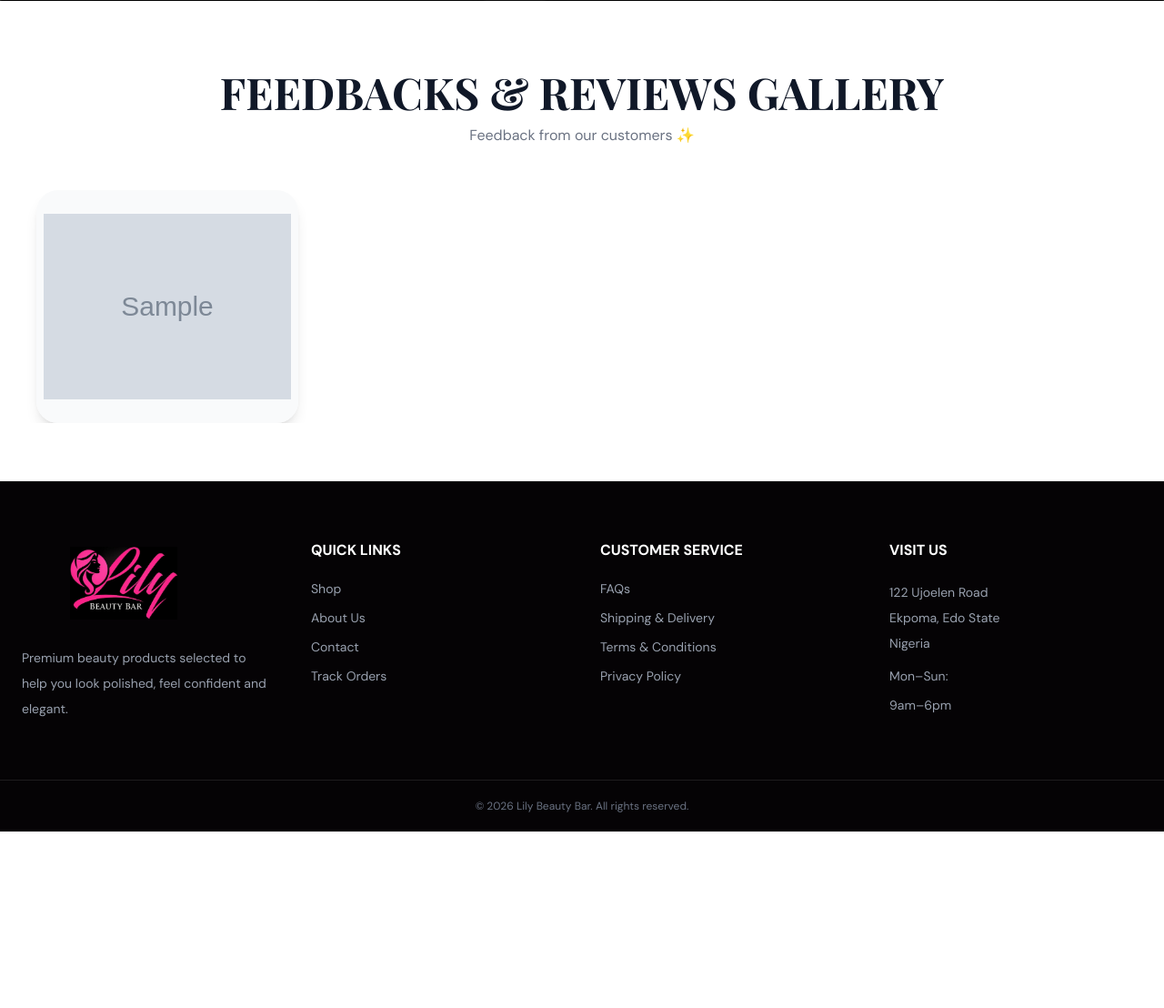
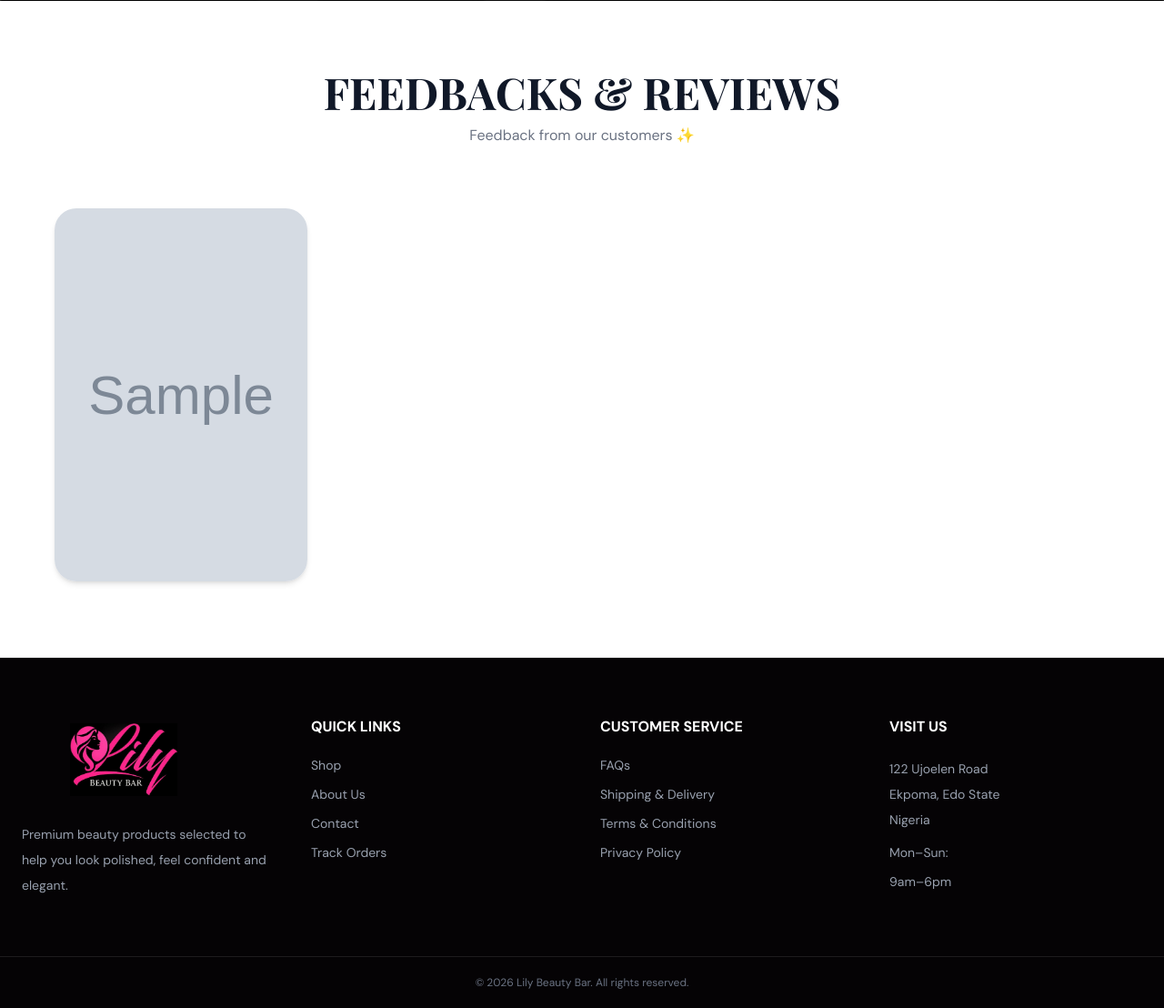
Before and after one commit to blessing267/lilybeautybar, a Django app: template shop/templates/shop/home.html in a window 1280 px wide. Shown: the part 3144-4252 px from the top of the page at 91% size. Before the commit the page ends 4058 px from the top, so only its background shows below. Run offline with Django 3.2, Linux system fonts and the light colour scheme; the template is opened without the code that fills it: most values are stand-ins (such as "Sample title", 1, 10 or a date in 2020); grey boxes marked "Sample" are stand-in pictures; parts of the project's set-up code (start-up, migrations or seed data) failed here and were passed over; some libraries are stand-ins or nearby versions.

Commit message:
'update'

```diff
--- a/shop/templates/shop/home.html
+++ b/shop/templates/shop/home.html
@@ -467,7 +467,7 @@
 
         <div class="mb-12 text-center">
             <h2 class="font-display mt-3 text-4xl font-bold text-gray-900 sm:text-5xl">
-                FEEDBACKS & REVIEWS GALLERY
+                FEEDBACKS & REVIEWS
             </h2>
 
             <p class="mt-3 text-gray-500">
@@ -475,33 +475,40 @@
             </p>
         </div>
 
-        <div class="relative overflow-hidden px-2">
+        <div class="relative px-5 sm:px-7">
 
         <!-- Previous arrow -->
     <button
         id="review-previous"
         type="button"
         aria-label="Show previous review images"
-                class="absolute left-2 top-1/2 z-30 grid h-11 w-11 -translate-y-1/2 place-items-center rounded-full bg-pink-500 text-white shadow-lg transition hover:scale-110 hover:bg-pink-600 focus:outline-none focus:ring-4 focus:ring-pink-200 disabled:cursor-not-allowed disabled:opacity-40"
+        class="absolute -left-6 top-1/2 z-30 grid h-11 w-11 -translate-y-1/2 place-items-center rounded-full bg-pink-500 text-white shadow-lg transition hover:scale-110 hover:bg-pink-600 focus:outline-none focus:ring-4 focus:ring-pink-200 disabled:cursor-not-allowed disabled:opacity-40"
     >
         <i class="fa-solid fa-chevron-left"></i>
     </button>
 
-            <!-- Slider -->
+    <!-- Review slider viewport -->
+    <div class="overflow-hidden py-5">
+
         <div
     id="review-slider"
     class="flex transition-transform duration-500 ease-in-out"
 >
     {% for review in review_images %}
-                    <div class="review-slide w-1/2 shrink-0 px-2 md:w-1/4">
-                        <div class="overflow-hidden rounded-3xl bg-white shadow-lg">
+        <article
+            class="review-slide w-full shrink-0 px-2 sm:w-1/2 lg:w-1/4"
+        >
+            <div
+                class="group/review h-[410px] w-full overflow-hidden rounded-3xl bg-white shadow-md transition duration-300 hover:-translate-y-1 hover:shadow-xl"
+            >
                 <img
                     src="{{ review.image.url }}"
-                                class="h-64 w-full bg-gray-50 object-contain p-2 transition duration-700 hover:scale-105"
                     alt="Customer feedback screenshot"
+                    loading="lazy"
+                    class="h-full w-full object-cover transition duration-700 group-hover/review:scale-105"
                 >
             </div>
-                    </div>
+        </article>
     {% empty %}
         <div class="w-full py-12 text-center text-gray-500">
             Customer feedback images will appear here.
@@ -509,12 +516,14 @@
     {% endfor %}
 </div>
 
+    </div>
+
     <!-- Next arrow -->
     <button
         id="review-next"
         type="button"
         aria-label="Show next review images"
-                class="absolute right-2 top-1/2 z-30 grid h-11 w-11 -translate-y-1/2 place-items-center rounded-full bg-pink-500 text-white shadow-lg transition hover:scale-110 hover:bg-pink-600 focus:outline-none focus:ring-4 focus:ring-pink-200 disabled:cursor-not-allowed disabled:opacity-40"
+        class="absolute -right-5 top-1/2 z-30 grid h-11 w-11 -translate-y-1/2 place-items-center rounded-full bg-pink-500 text-white shadow-lg transition hover:scale-110 hover:bg-pink-600 focus:outline-none focus:ring-4 focus:ring-pink-200 disabled:cursor-not-allowed disabled:opacity-40"
     >
         <i class="fa-solid fa-chevron-right"></i>
     </button>
@@ -543,7 +552,15 @@ document.addEventListener("DOMContentLoaded", () => {
     let reviewIndex = 0;
 
     const getVisibleReviews = () => {
-      return window.innerWidth >= 768 ? 4 : 2;
+      if (window.innerWidth >= 1024) {
+        return 4;
+      }
+
+      if (window.innerWidth >= 640) {
+        return 2;
+      }
+
+      return 1;
     };
 
     const updateReviewSlider = () => {
--- a/shop/views.py
+++ b/shop/views.py
@@ -53,7 +53,7 @@ class ProductViewSet(viewsets.ModelViewSet):
 # -------------------------------
 def home(request):
     products = Product.objects.all().order_by('-id')
-    review_images = ReviewGallery.objects.filter(is_active=True).order_by("display_order", "-created_at")
+    review_images = ReviewGallery.objects.filter(is_active=True).order_by("display_order", "id")
     return render(request, 'shop/home.html', {'products': products, "review_images": review_images,})
 
 def contact(request):
@@ -124,7 +124,7 @@ def review_gallery_api(request):
     if request.method == "GET":
         review_images = ReviewGallery.objects.all().order_by(
             "display_order",
-            "-created_at",
+            "id",
         )
 
         serializer = ReviewGallerySerializer(
--- a/theme/static/css/dist/styles.css
+++ b/theme/static/css/dist/styles.css
@@ -12,6 +12,7 @@
     --color-red-100: oklch(93.6% 0.032 17.717);
     --color-red-200: oklch(88.5% 0.062 18.334);
     --color-red-600: oklch(57.7% 0.245 27.325);
+    --color-red-700: oklch(50.5% 0.213 27.518);
     --color-red-800: oklch(44.4% 0.177 26.899);
     --color-yellow-100: oklch(97.3% 0.071 103.193);
     --color-yellow-800: oklch(47.6% 0.114 61.907);
@@ -29,7 +30,6 @@
     --color-purple-500: oklch(62.7% 0.265 303.9);
     --color-purple-600: oklch(55.8% 0.288 302.321);
     --color-purple-700: oklch(49.6% 0.265 301.924);
-    --color-fuchsia-300: oklch(83.3% 0.145 321.434);
     --color-pink-50: oklch(97.1% 0.014 343.198);
     --color-pink-100: oklch(94.8% 0.028 342.258);
     --color-pink-200: oklch(89.9% 0.061 343.231);
@@ -108,7 +108,6 @@
     --radius-xl: 0.75rem;
     --radius-2xl: 1rem;
     --radius-3xl: 1.5rem;
-    --radius-4xl: 2rem;
     --ease-out: cubic-bezier(0, 0, 0.2, 1);
     --ease-in-out: cubic-bezier(0.4, 0, 0.2, 1);
     --animate-pulse: pulse 2s cubic-bezier(0.4, 0, 0.6, 1) infinite;
@@ -1993,6 +1986,9 @@
   .h-\[360px\] {
     height: 360px;
   }
+  .h-\[410px\] {
+    height: 410px;
+  }
   .h-fit {
     height: fit-content;
   }
@@ -2017,15 +2016,15 @@
   .min-h-screen {
     min-height: 100vh;
   }
-  .w-1\/2 {
-    width: calc(1 / 2 * 100%);
-  }
   .w-2\.5 {
     width: calc(var(--spacing) * 2.5);
   }
   .w-2\/3 {
     width: calc(2 / 3 * 100%);
   }
+  .w-5 {
+    width: calc(var(--spacing) * 5);
+  }
   .w-7 {
     width: calc(var(--spacing) * 7);
   }
@@ -3306,8 +3288,8 @@
     }
   }
   @media (width >= 40rem) {
-    .sm\:w-\[400px\] {
-      width: 400px;
+    .sm\:w-1\/2 {
+      width: calc(1 / 2 * 100%);
     }
   }
   @media (width >= 40rem) {
@@ -3391,11 +3373,6 @@
     }
   }
   @media (width >= 48rem) {
-    .md\:w-1\/4 {
-      width: calc(1 / 4 * 100%);
-    }
-  }
-  @media (width >= 48rem) {
     .md\:grid-cols-2 {
       grid-template-columns: repeat(2, minmax(0, 1fr));
     }
@@ -3497,6 +3474,11 @@
   @media (width >= 64rem) {
     .lg\:hidden {
       display: none;
+    }
+  }
+  @media (width >= 64rem) {
+    .lg\:w-1\/4 {
+      width: calc(1 / 4 * 100%);
     }
   }
   @media (width >= 64rem) {
```
Also changed, not shown: other parts of theme/static/css/dist/styles.css (+26 -46 lines), frontend/src/components/ProductModal.jsx (+12 -1 lines), shop/serializers.py (+30 -6 lines). Lines whose indentation alone changed are shown as unchanged.
